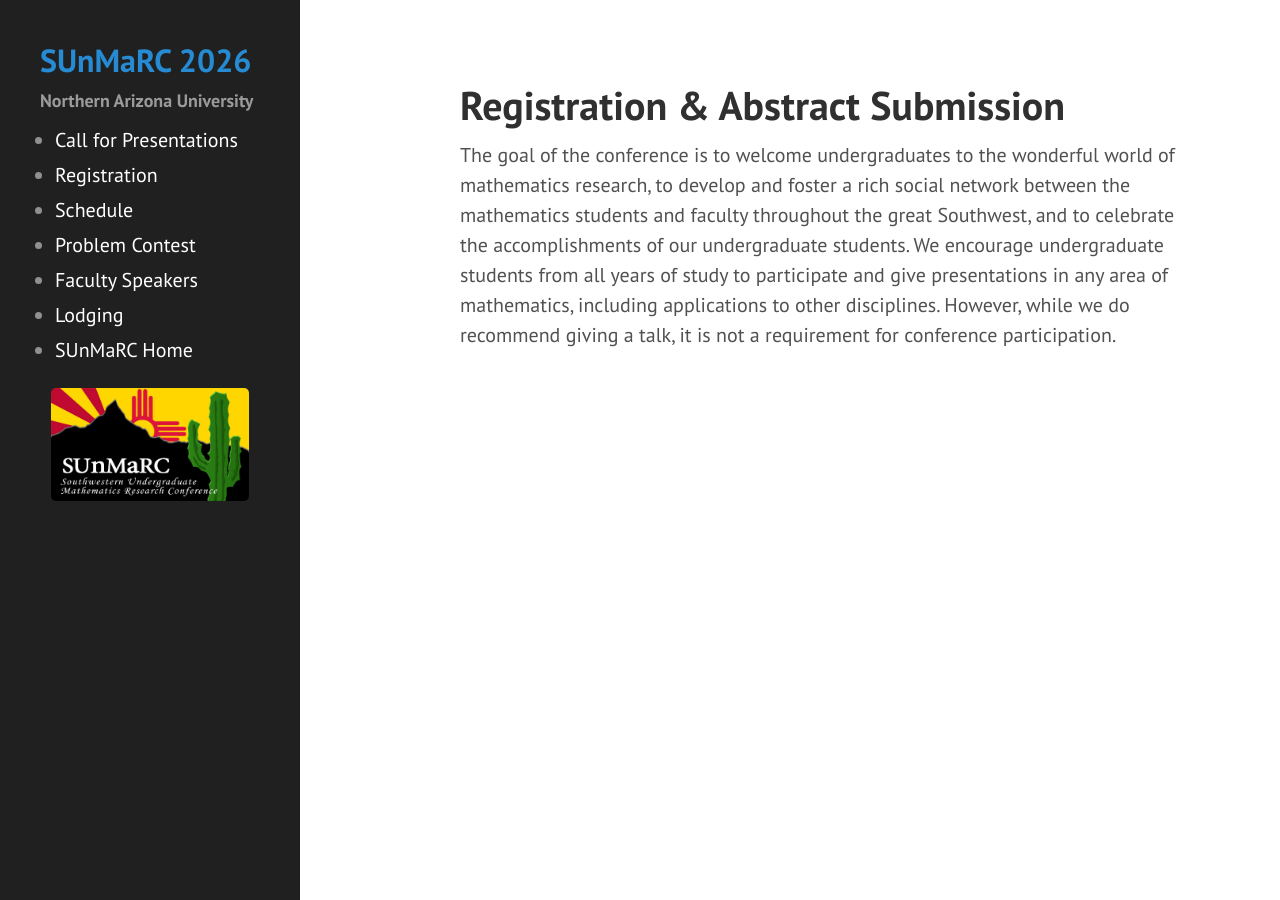
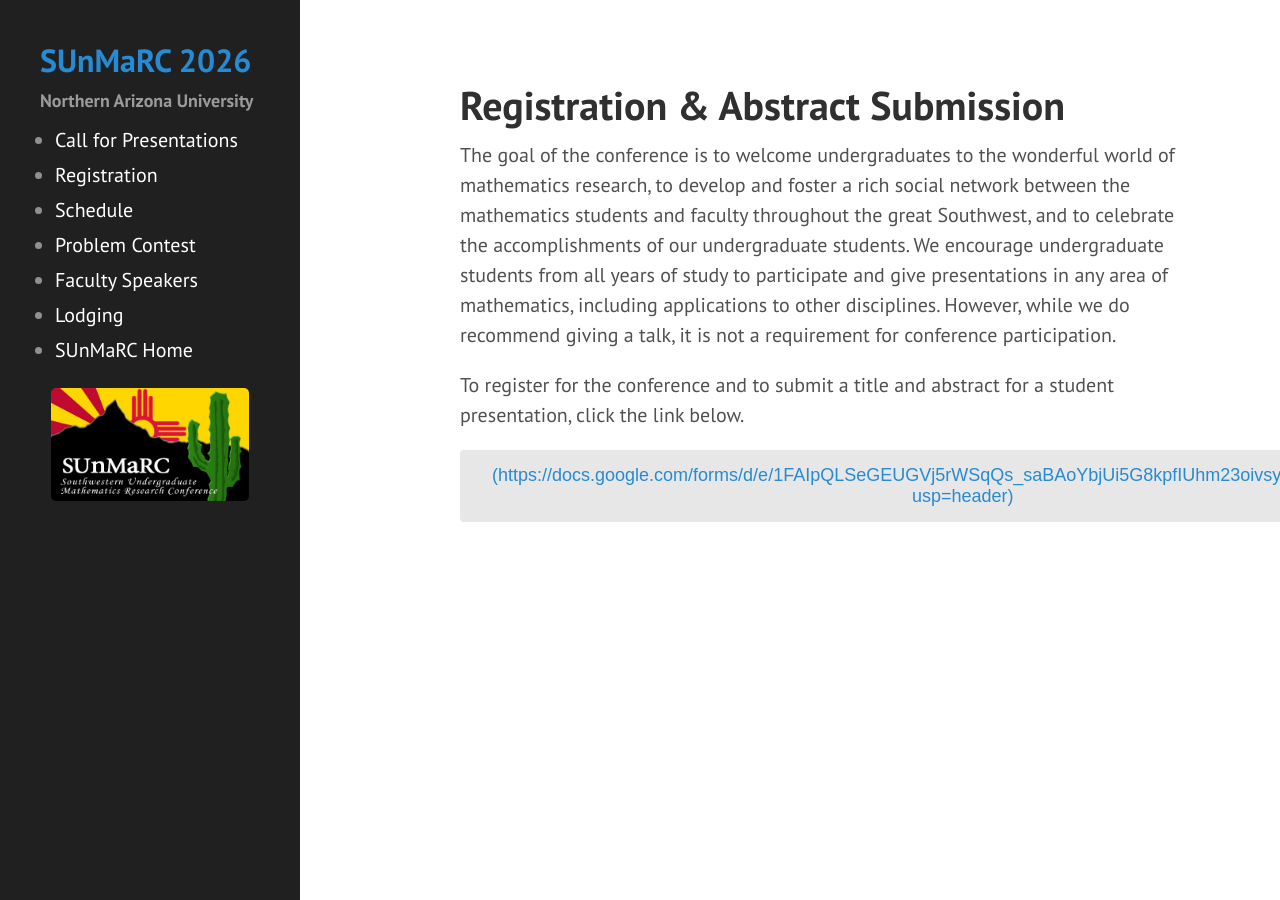
Before and after one commit to NAUMathStat/sunmarc2026, a Jekyll site: the page built from registration.md, in a window 1280 px wide. Built offline with Jekyll 4.4.1, drawn with Linux system fonts in a browser that asks for light colours; part of the change alters nothing that is shown.

Commit message:
Update registration.md
added registration link

```diff
--- a/registration.md
+++ b/registration.md
@@ -5,15 +5,16 @@ title: Registration & Abstract Submission
 
 The goal of the conference is to welcome undergraduates to the wonderful world of mathematics research, to develop and foster a rich social network between the mathematics students and faculty throughout the great Southwest, and to celebrate the accomplishments of our undergraduate students. We encourage undergraduate students from all years of study to participate and give presentations in any area of mathematics, including applications to other disciplines.  However, while we do recommend giving a talk, it is not a requirement for conference participation.
 
-<!--
+
 <p>To register for the conference and to submit a title and abstract for a student presentation, click the link below.</p>
 
 <p>
 <center>
-<button class="button"><a href="">Registration Has Closed</a></button>
+<button class="button"><a href="">(https://docs.google.com/forms/d/e/1FAIpQLSeGEUGVj5rWSqQs_saBAoYbjUi5G8kpfIUhm23oivsyhDcYvw/viewform?usp=header)</a></button>
 </center>
 </p>
 
+<!--
 <p>The deadline for registration and abstract submission was <b>Monday, March 6, 2017</b>.</p>
 
 The registration fee is **$30 per participant**. Typically, the registration fees are taken care of by each institution's faculty representative. To have your department pay NAU directly, please contact [Bea Gallegos](mailto:Beatrice.Gallegos@nau.edu). Bea can send an invoice to your department for processing. If you do not need an invoice, you can send a check or money order to:
```
